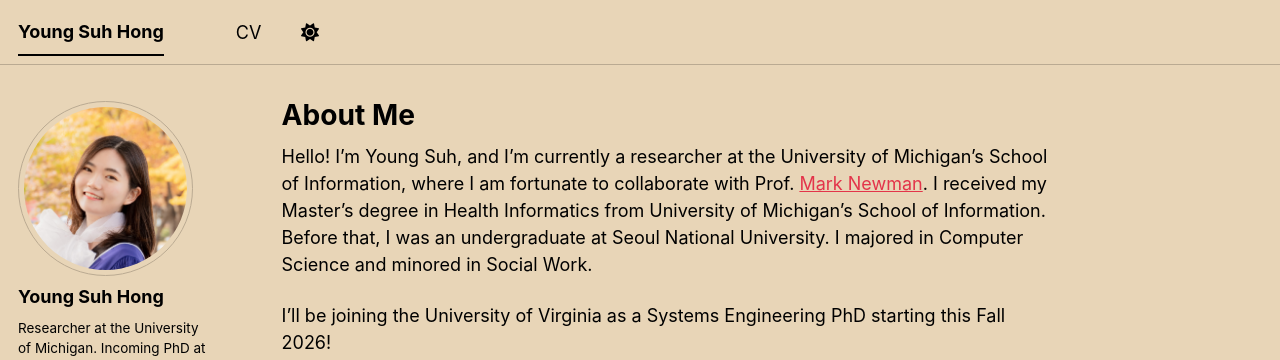
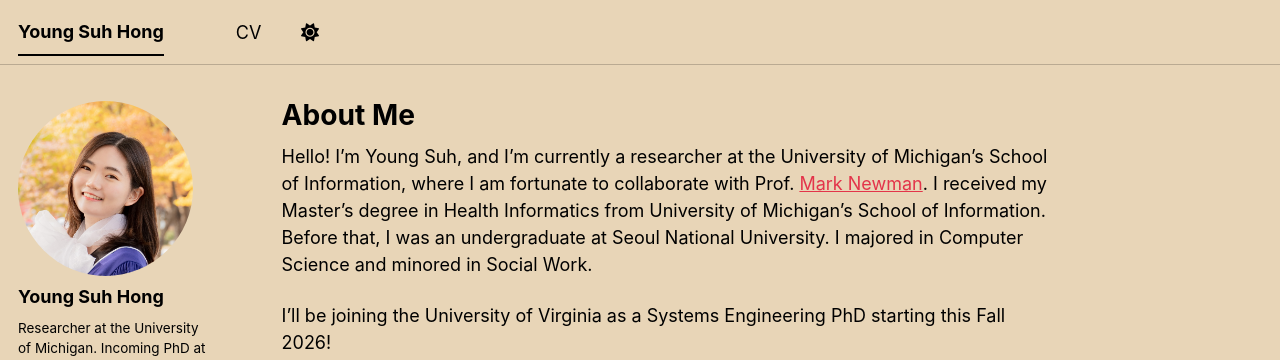
Before and after one commit to tippy33/tippy33.github.io, a Jekyll site: the page built from _pages/about.md, in a window 1280 px wide. Shown: the top 360 px of the page. Built offline with Jekyll 4.4.1, drawn with Linux system fonts in a browser that asks for light colours; a script bundle is joined from its source files by our own code; library files that are not in the unit come from our copies.

Commit message:
add info

```diff
--- a/_sass/layout/_sidebar.scss
+++ b/_sass/layout/_sidebar.scss
@@ -157,10 +157,10 @@
     max-width: 175px;
     border-radius: 50%;
 
-    @include breakpoint($large) {
-      padding: 5px;
-      border: 1px solid var(--global-border-color);
-    }
+    // @include breakpoint($large) {
+    //   padding: 5px;
+    //   border: 1px solid var(--global-border-color);
+    // }
   }
 }
 
```
